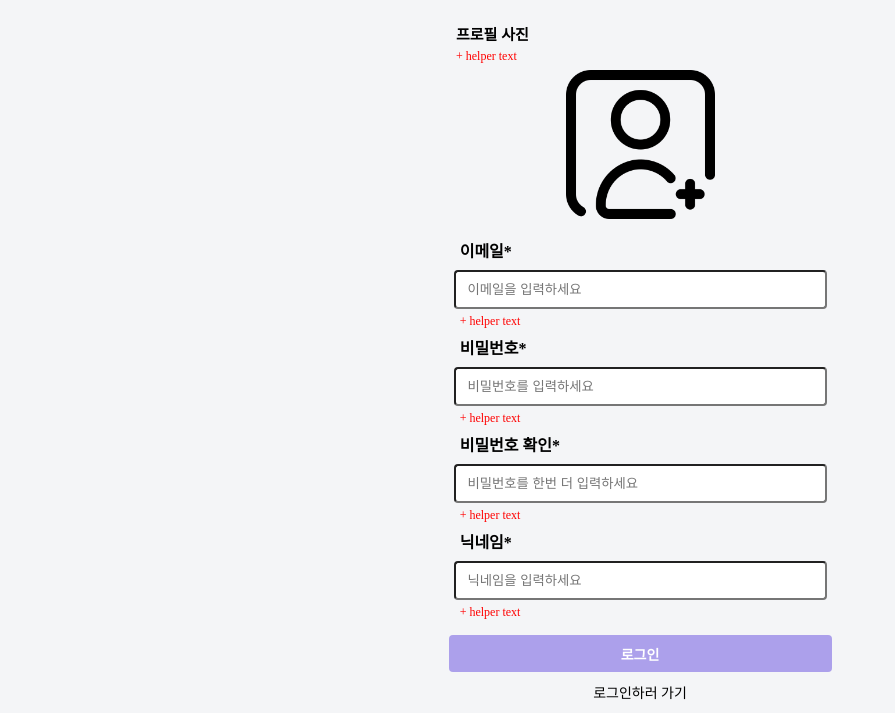
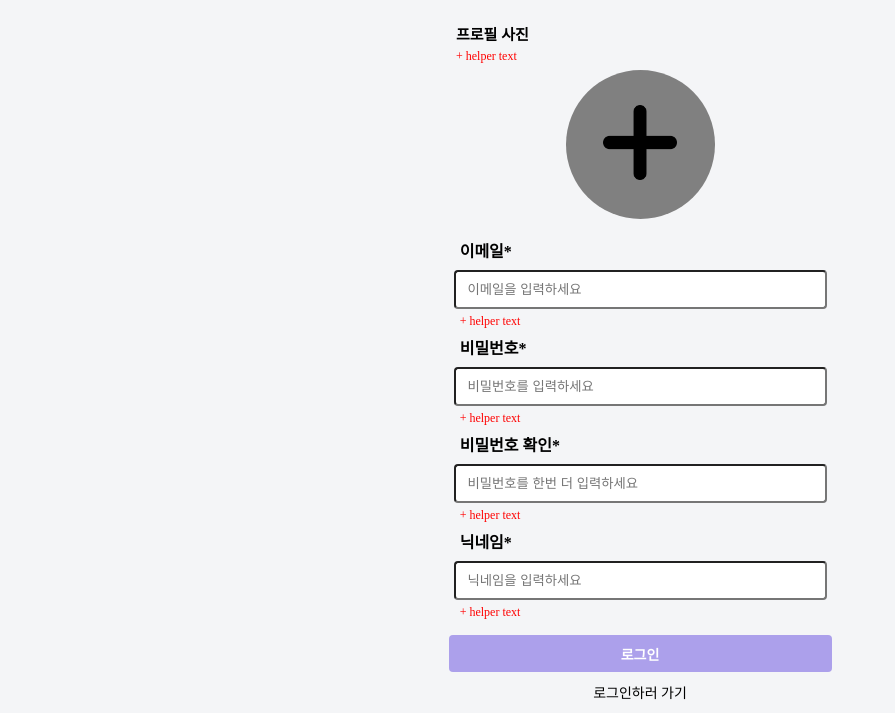
Before and after one commit to Dwisgolmog/community-fe-Vanilla, a plain HTML site: page community/Singin.html in a window 1280 px wide. Shown: the part 193-906 px from the top of the page, without its empty margins (0-895 px from the left). Drawn offline with Linux system fonts and the light colour scheme.

Commit message:
회원가입 페이지 디테일 수정
이미지 업로드 사진 수정
이미지 업로드 borad-radius 수정

```diff
--- a/community/Singin.html
+++ b/community/Singin.html
@@ -24,7 +24,9 @@
                 <div class="helper-text">+ helper text</div>
             </div>
             <input type="file" class="uploadImg" accept="image/*" required multiple style="display: none;">
-            <div style="width: 149px; height: 149px; align-content: center;"  class="upload"><img style="width: 100%; height: 100%;" src="./img/add-photo.png"></div>
+            <div style="width: 149px; height: 149px; align-content: center;"  class="upload">
+                <img src="./img/plus.png">
+            </div>
         </div>
         <div class="login-container">
             <form>
--- a/community/css/Singin.css
+++ b/community/css/Singin.css
@@ -18,3 +18,11 @@
     flex-direction: column;
     align-items: flex-start;
 }
+.upload{
+    background-color: gray;
+    border-radius: 50%;
+}
+.upload img{
+    width: 50%;
+    height: 50%;
+}
```
Also changed, not shown: community/img/add-photo.png (deleted), community/img/plus.png (added).
